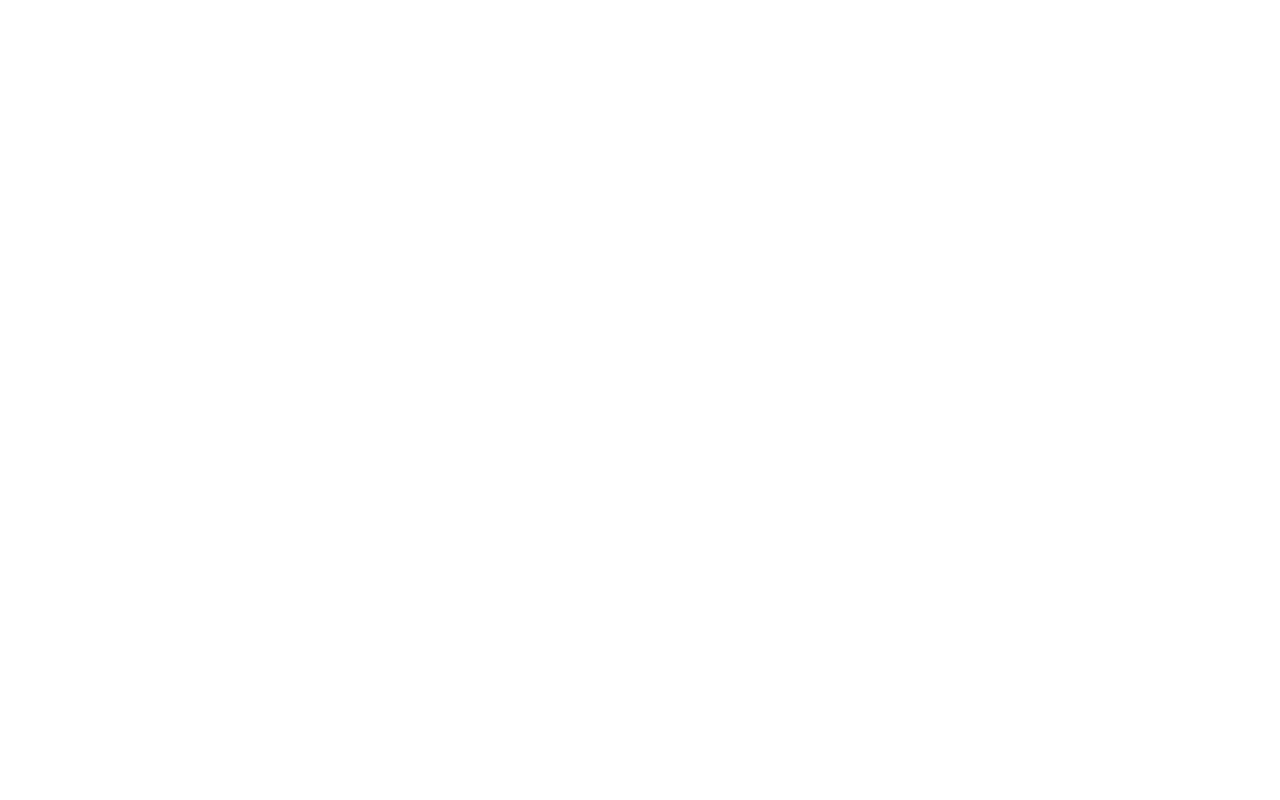
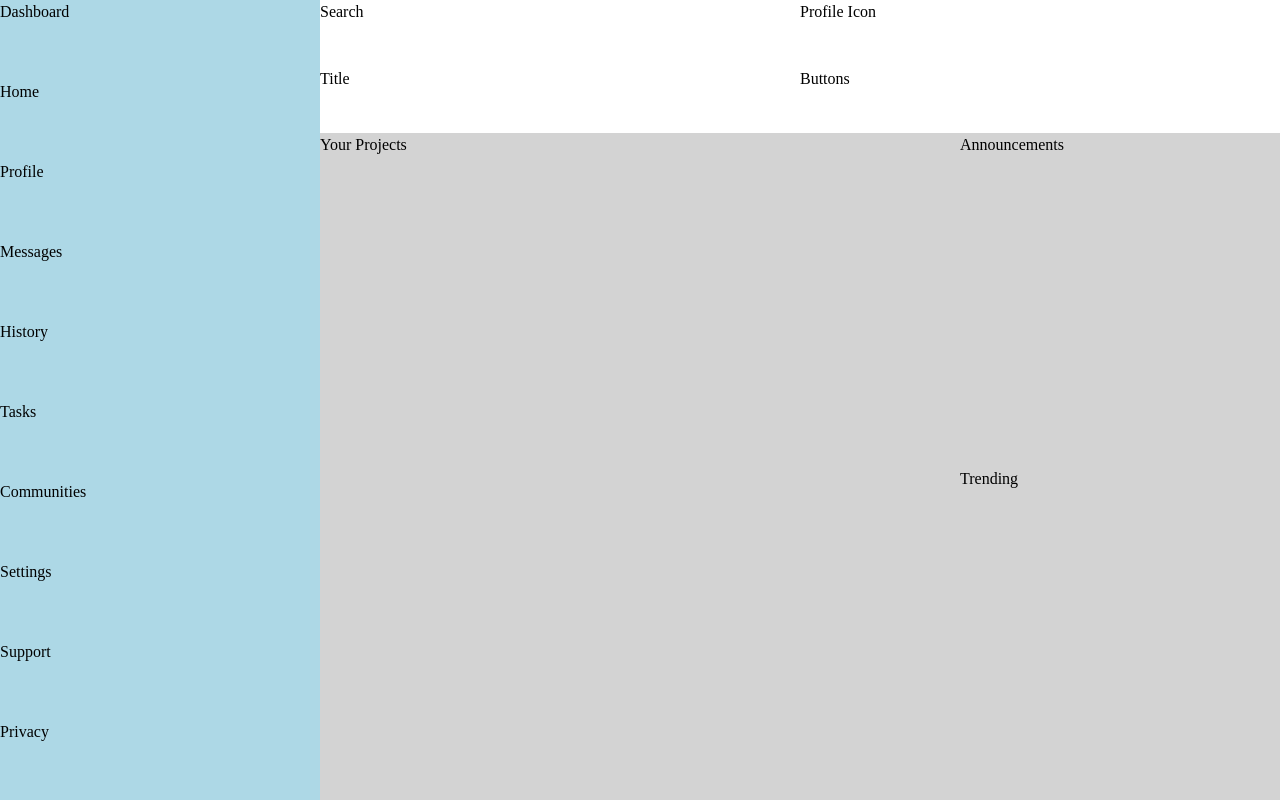
Before and after one commit to MaxSanchez99/admin-dashboard, a plain HTML site: page index.html in a window 1280 px wide. Drawn offline with Linux system fonts and the light colour scheme.

Commit message:
Setup the structure for the page
This includes three sections, the sidebar, header,
and main content. In each I have setup their own
structure for where content will be placed. This
was accomplished using grids alone.

```diff
--- a/index.html
+++ b/index.html
@@ -7,6 +7,37 @@
     <title>Document</title>
 </head>
 <body>
+    <div class="container">
+        <div class="sidebar">
+            <div class="link">Dashboard</div>
+            <div class="link">Home</div>
+            <div class="link">Profile</div>
+            <div class="link">Messages</div>
+            <div class="link">History</div>
+            <div class="link">Tasks</div>
+            <div class="link">Communities</div>
+            <div class="link">Settings</div>
+            <div class="link">Support</div>
+            <div class="link">Privacy</div>
+        </div>
 
+
+        <div class="header">
+            <div class="search">Search</div>
+            <div class="profile-icon">Profile Icon</div>
+            <div class="title">Title</div>
+            <div class="buttons">Buttons</div>
+        </div>
+
+
+        <div class="main-content">
+
+            <div class="project">Your Projects</div>
+
+            <div class="announcement">Announcements</div>
+
+            <div class="trend">Trending</div>
+        </div>
+    </div>
 </body>
 </html>
--- a/styles.css
+++ b/styles.css
@@ -74,3 +74,52 @@ h6 {
 #__next {
     isolation: isolate;
 }
+
+
+.container {
+    display: grid;
+    grid-template-columns: 1fr 3fr;
+    grid-template-rows: 1fr 5fr;
+    width: 100vw;
+    height: 100vh;
+}
+
+.sidebar {
+    grid-column: 1 / 2;
+    grid-row: 1 / 3;
+    background-color: lightblue;
+
+    display: grid;
+}
+
+.header {
+    grid-column: 2 / 3;
+    grid-row: 1 / 2;
+
+    display: grid;
+    grid-template-columns: 1fr 1fr;
+    grid-template-rows: 1fr 1fr;
+}
+
+.main-content {
+    grid-column: 2 / 3;
+    grid-row: 2 / 3;
+    background-color: lightgray;
+
+    display: grid;
+    grid-template-columns: 2fr 1fr;
+    grid-template-rows: 1fr 1fr;
+}
+
+.project {
+    grid-column: 1 / 2;
+    grid-row: 1 / 3;
+}
+
+.announcement {
+    grid-row: 1 / 2;
+}
+
+.trend {
+    grid-row: 2 / 3;
+}
```
